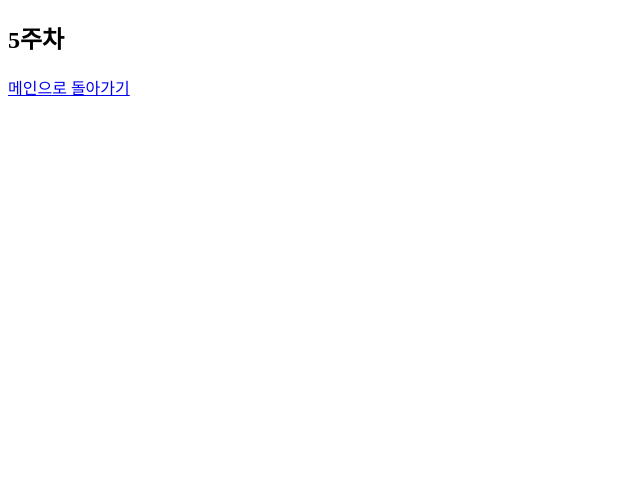
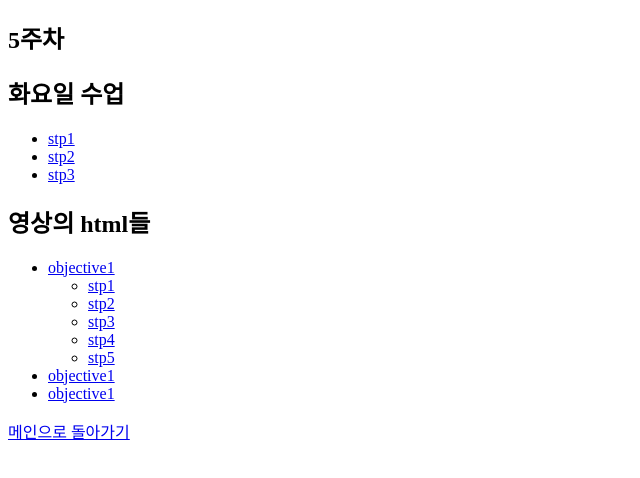
Before and after one commit to limjieun11/DC231_limjieun, a plain HTML site: page w5/index.html in a window 1280 px wide. Shown: the whole page, without its empty margins (0-640 px from the left). Drawn offline with Linux system fonts and the light colour scheme.

Commit message:
수정중

```diff
--- a/w5/index.html
+++ b/w5/index.html
@@ -8,6 +8,27 @@
   </head>
   <body>
     <h2>5주차</h2>
+    <h2>화요일 수업</h2>
+    <ul>
+      <li><a href="tuesday/stp1.html">stp1</a></li>
+      <li><a href="tuesday/stp2.html">stp2</a></li>
+      <li><a href="tuesday/stp3.html">stp3</a></li>
+    </ul>
+    <h2>영상의 html들</h2>
+    <ul>
+      <li>
+        <a href="wrapUp/objective1.html">objective1</a>
+        <ul>
+          <li><a href="wrapUp/stp1.html">stp1</a></li>
+          <li><a href="wrapUp/stp2.html">stp2</a></li>
+          <li><a href="wrapUp/stp3.html">stp3</a></li>
+          <li><a href="wrapUp/stp4.html">stp4</a></li>
+          <li><a href="wrapUp/stp5.html">stp5</a></li>
+        </ul>
+      </li>
+      <li><a href="wrapUp/objective2.html">objective1</a></li>
+      <li><a href="wrapUp/objective3.html">objective1</a></li>
+    </ul>
     <a href="../index.html">메인으로 돌아가기</a>
   </body>
 </html>
--- /dev/null
+++ b/w5/tuesday/style/stp1.css
@@ -0,0 +1,27 @@
+body{
+    margin: 0;
+    padding: 0;
+}
+.topNav {
+    background-color: gray;
+    color: white;
+    display: flex;
+    justify-content: space-between;
+    align-items: center;
+    padding: 8px 16px;
+}
+
+.topNav a{
+    color: white;
+    text-decoration: none;
+}
+
+.topNav__logo {
+height: 36px;
+/* width: 200px; */
+}
+
+.topNav__buttons{
+    display: flex;
+    gap: 16px;
+}
```
Also changed, not shown: w5/tuesday/stp1.html (added, +23 -0 lines), w5/wrapUp/stp1.html (added, +10 -0 lines), w5/tuesday/imgs/Logo_NIKE.svg (added), w5/wrapUp/objective1.html (added).
